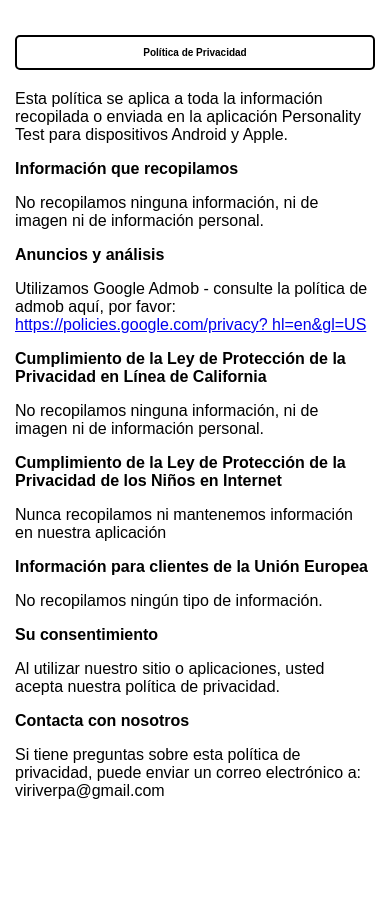
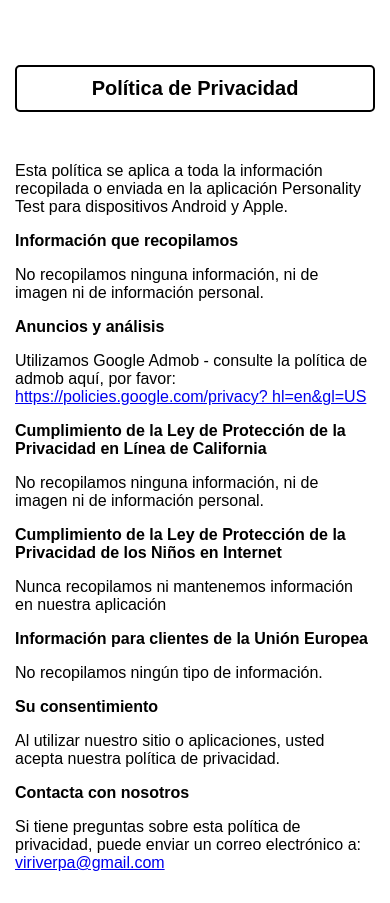
Before and after one commit to viriverpa/PrivacyPolicy, a Jekyll site: the page built from index.html, in a window 390 px wide. Built offline with Jekyll 4.4.1, drawn with Linux system fonts in a browser that asks for light colours.

```diff
--- a/_layouts/default.html
+++ b/_layouts/default.html
@@ -47,7 +47,7 @@
 
 	<h2>Contacta con nosotros</h2>
         <p>
-	Si tiene preguntas sobre esta política de privacidad, puede enviar un 	correo electrónico a:  viriverpa@gmail.com
+	Si tiene preguntas sobre esta política de privacidad, puede enviar un 	correo electrónico a: <a href="mailto:viriverpa@gmail.com">	viriverpa@gmail.com</a>
         </p>
 
     </div>
--- a/assets/css/styles.css
+++ b/assets/css/styles.css
@@ -32,7 +32,7 @@
         padding: 5px;
     }
 
-    h1 {
+    h3 {
         font-size: 10px;
         margin-top: 20px;
         margin-bottom: 20px;
```
Also changed, not shown: 3 other files.
